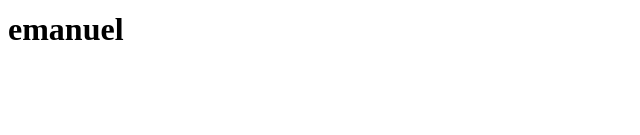
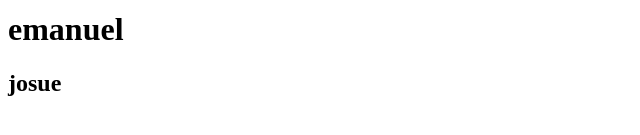
Before and after one commit to JosueEmanuelDionicioOrellana/otra-prueba, a plain HTML site: page index.html in a window 1280 px wide. Shown: the part 237-372 px from the top of the page, 0-640 px from the left. Drawn offline with Linux system fonts and the light colour scheme.

Commit message:
mi primer nombre

```diff
--- a/index.html
+++ b/index.html
@@ -12,5 +12,6 @@
     <h4>orellana</h4>
     <h5>holaaaaaaaaaa</h5>
     <h1>emanuel</h1>
+    <H2>josue</H2>
 </body>
 </html>
```
